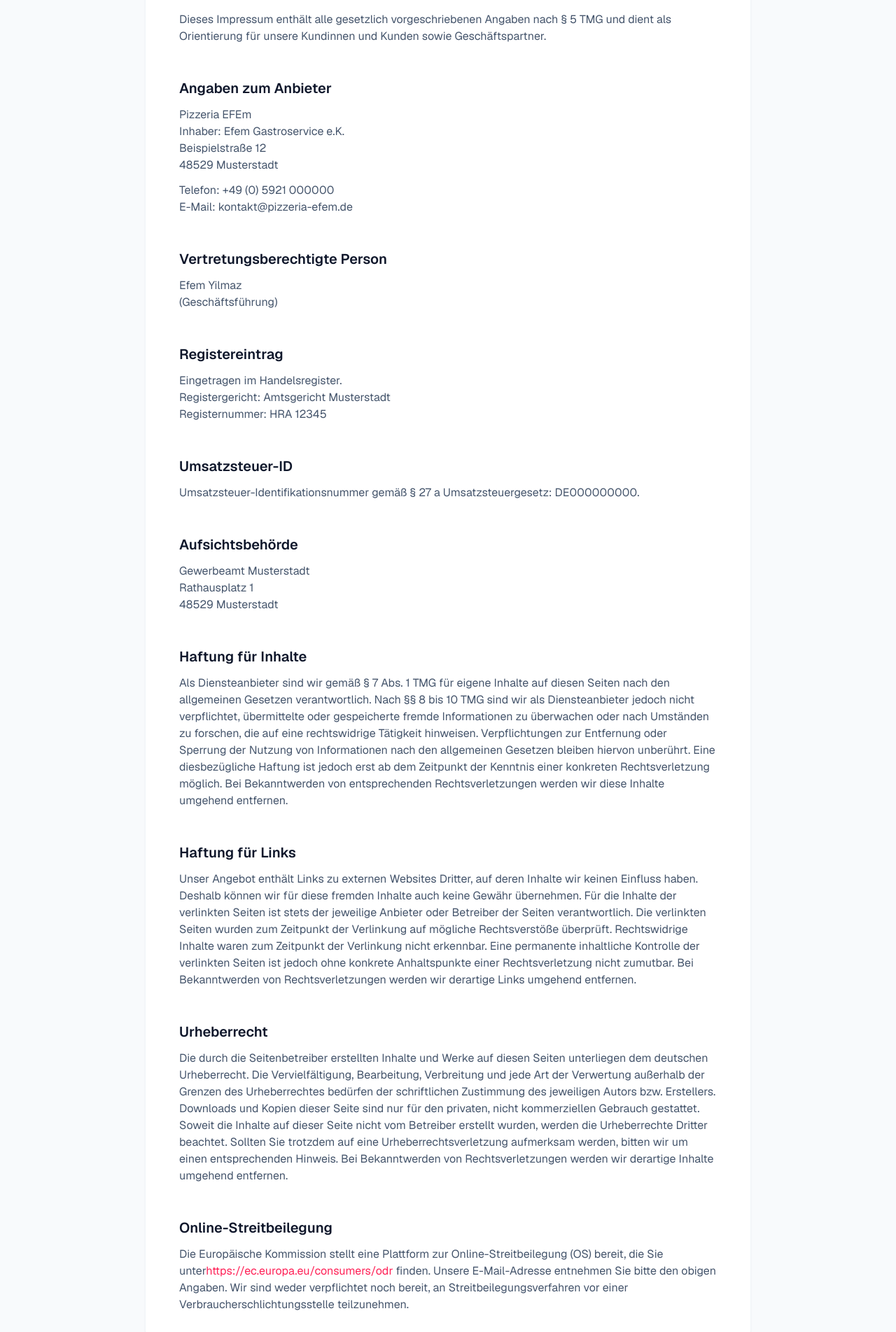
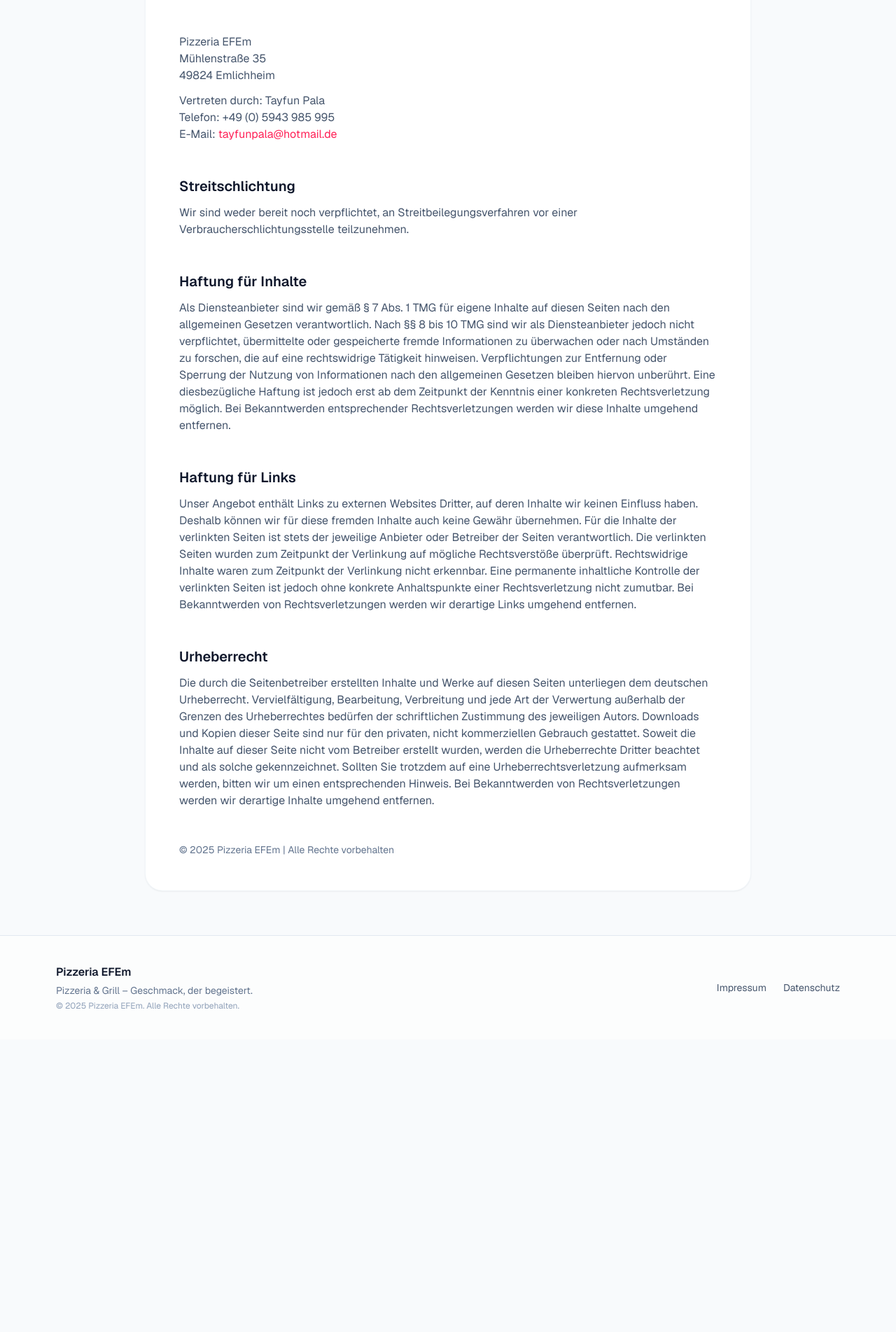
Before and after one commit to maxunknowncode/EFEm-Webiste, a Next.js app in the folder efem-website/: page /impressum in a window 1280 px wide. Shown: the part 257-2160 px from the top of the page at 70% size. After the commit the page ends 1742 px from the top, so only its background shows below. Built offline with nearby package versions, Linux system fonts and the light colour scheme.

Commit message:
Update Impressum page content

```diff
--- a/efem-website/src/app/impressum/page.tsx
+++ b/efem-website/src/app/impressum/page.tsx
@@ -6,123 +6,74 @@
           <header className="space-y-4">
             <p className="text-sm font-semibold uppercase tracking-[0.3em] text-rose-500">Rechtliches</p>
             <h1 className="text-3xl font-semibold tracking-tight text-slate-900 sm:text-4xl">Impressum</h1>
-            <p className="text-base text-slate-600">
-              Dieses Impressum enthält alle gesetzlich vorgeschriebenen Angaben nach § 5 TMG und dient als Orientierung für
-              unsere Kundinnen und Kunden sowie Geschäftspartner.
-            </p>
           </header>
 
-          <section className="space-y-3">
-            <h2 className="text-xl font-semibold text-slate-900">Angaben zum Anbieter</h2>
-            <p className="text-slate-600">
+          <section className="space-y-3 text-slate-600">
+            <p>
               Pizzeria EFEm
               <br />
-              Inhaber: Efem Gastroservice e.K.
+              Mühlenstraße 35
               <br />
-              Beispielstraße 12
+              49824 Emlichheim
+            </p>
+
+            <p>
+              Vertreten durch: Tayfun Pala
               <br />
-              48529 Musterstadt
-            </p>
-            <p className="text-slate-600">
-              Telefon: +49 (0) 5921 000000
+              Telefon: +49 (0) 5943 985 995
               <br />
-              E-Mail: kontakt@pizzeria-efem.de
+              E-Mail: <a className="text-rose-500 transition hover:text-rose-600" href="mailto:tayfunpala@hotmail.de">tayfunpala@hotmail.de</a>
             </p>
           </section>
 
-          <section className="space-y-3">
-            <h2 className="text-xl font-semibold text-slate-900">Vertretungsberechtigte Person</h2>
-            <p className="text-slate-600">
-              Efem Yilmaz
-              <br />
-              (Geschäftsführung)
+          <section className="space-y-3 text-slate-600">
+            <h2 className="text-xl font-semibold text-slate-900">Streitschlichtung</h2>
+            <p>
+              Wir sind weder bereit noch verpflichtet, an Streitbeilegungsverfahren vor einer Verbraucherschlichtungsstelle
+              teilzunehmen.
             </p>
           </section>
 
-          <section className="space-y-3">
-            <h2 className="text-xl font-semibold text-slate-900">Registereintrag</h2>
-            <p className="text-slate-600">
-              Eingetragen im Handelsregister.
-              <br />
-              Registergericht: Amtsgericht Musterstadt
-              <br />
-              Registernummer: HRA 12345
-            </p>
-          </section>
-
-          <section className="space-y-3">
-            <h2 className="text-xl font-semibold text-slate-900">Umsatzsteuer-ID</h2>
-            <p className="text-slate-600">
-              Umsatzsteuer-Identifikationsnummer gemäß § 27 a Umsatzsteuergesetz: DE000000000.
-            </p>
-          </section>
-
-          <section className="space-y-3">
-            <h2 className="text-xl font-semibold text-slate-900">Aufsichtsbehörde</h2>
-            <p className="text-slate-600">
-              Gewerbeamt Musterstadt
-              <br />
-              Rathausplatz 1
-              <br />
-              48529 Musterstadt
-            </p>
-          </section>
-
-          <section className="space-y-3">
+          <section className="space-y-3 text-slate-600">
             <h2 className="text-xl font-semibold text-slate-900">Haftung für Inhalte</h2>
-            <p className="text-slate-600">
+            <p>
               Als Diensteanbieter sind wir gemäß § 7 Abs. 1 TMG für eigene Inhalte auf diesen Seiten nach den allgemeinen
               Gesetzen verantwortlich. Nach §§ 8 bis 10 TMG sind wir als Diensteanbieter jedoch nicht verpflichtet,
               übermittelte oder gespeicherte fremde Informationen zu überwachen oder nach Umständen zu forschen, die auf eine
               rechtswidrige Tätigkeit hinweisen. Verpflichtungen zur Entfernung oder Sperrung der Nutzung von Informationen
               nach den allgemeinen Gesetzen bleiben hiervon unberührt. Eine diesbezügliche Haftung ist jedoch erst ab dem
-              Zeitpunkt der Kenntnis einer konkreten Rechtsverletzung möglich. Bei Bekanntwerden von entsprechenden
+              Zeitpunkt der Kenntnis einer konkreten Rechtsverletzung möglich. Bei Bekanntwerden entsprechender
               Rechtsverletzungen werden wir diese Inhalte umgehend entfernen.
             </p>
           </section>
 
-          <section className="space-y-3">
+          <section className="space-y-3 text-slate-600">
             <h2 className="text-xl font-semibold text-slate-900">Haftung für Links</h2>
-            <p className="text-slate-600">
+            <p>
               Unser Angebot enthält Links zu externen Websites Dritter, auf deren Inhalte wir keinen Einfluss haben. Deshalb
               können wir für diese fremden Inhalte auch keine Gewähr übernehmen. Für die Inhalte der verlinkten Seiten ist
               stets der jeweilige Anbieter oder Betreiber der Seiten verantwortlich. Die verlinkten Seiten wurden zum
               Zeitpunkt der Verlinkung auf mögliche Rechtsverstöße überprüft. Rechtswidrige Inhalte waren zum Zeitpunkt der
-              Verlinkung nicht erkennbar. Eine permanente inhaltliche Kontrolle der verlinkten Seiten ist jedoch ohne
-              konkrete Anhaltspunkte einer Rechtsverletzung nicht zumutbar. Bei Bekanntwerden von Rechtsverletzungen werden
-              wir derartige Links umgehend entfernen.
+              Verlinkung nicht erkennbar. Eine permanente inhaltliche Kontrolle der verlinkten Seiten ist jedoch ohne konkrete
+              Anhaltspunkte einer Rechtsverletzung nicht zumutbar. Bei Bekanntwerden von Rechtsverletzungen werden wir
+              derartige Links umgehend entfernen.
             </p>
           </section>
 
-          <section className="space-y-3">
+          <section className="space-y-3 text-slate-600">
             <h2 className="text-xl font-semibold text-slate-900">Urheberrecht</h2>
-            <p className="text-slate-600">
+            <p>
               Die durch die Seitenbetreiber erstellten Inhalte und Werke auf diesen Seiten unterliegen dem deutschen
-              Urheberrecht. Die Vervielfältigung, Bearbeitung, Verbreitung und jede Art der Verwertung außerhalb der Grenzen
-              des Urheberrechtes bedürfen der schriftlichen Zustimmung des jeweiligen Autors bzw. Erstellers. Downloads und
-              Kopien dieser Seite sind nur für den privaten, nicht kommerziellen Gebrauch gestattet. Soweit die Inhalte auf
-              dieser Seite nicht vom Betreiber erstellt wurden, werden die Urheberrechte Dritter beachtet. Sollten Sie
+              Urheberrecht. Vervielfältigung, Bearbeitung, Verbreitung und jede Art der Verwertung außerhalb der Grenzen des
+              Urheberrechtes bedürfen der schriftlichen Zustimmung des jeweiligen Autors. Downloads und Kopien dieser Seite
+              sind nur für den privaten, nicht kommerziellen Gebrauch gestattet. Soweit die Inhalte auf dieser Seite nicht vom
+              Betreiber erstellt wurden, werden die Urheberrechte Dritter beachtet und als solche gekennzeichnet. Sollten Sie
               trotzdem auf eine Urheberrechtsverletzung aufmerksam werden, bitten wir um einen entsprechenden Hinweis. Bei
               Bekanntwerden von Rechtsverletzungen werden wir derartige Inhalte umgehend entfernen.
             </p>
           </section>
 
-          <section className="space-y-3">
-            <h2 className="text-xl font-semibold text-slate-900">Online-Streitbeilegung</h2>
-            <p className="text-slate-600">
-              Die Europäische Kommission stellt eine Plattform zur Online-Streitbeilegung (OS) bereit, die Sie unter
-              <a
-                className="text-rose-500 transition hover:text-rose-600"
-                href="https://ec.europa.eu/consumers/odr"
-                target="_blank"
-                rel="noreferrer"
-              >
-                https://ec.europa.eu/consumers/odr
-              </a>{" "}
-              finden. Unsere E-Mail-Adresse entnehmen Sie bitte den obigen Angaben. Wir sind weder verpflichtet noch bereit,
-              an Streitbeilegungsverfahren vor einer Verbraucherschlichtungsstelle teilzunehmen.
-            </p>
-          </section>
+          <footer className="text-sm text-slate-500">© 2025 Pizzeria EFEm | Alle Rechte vorbehalten</footer>
         </article>
       </div>
     </main>
```
